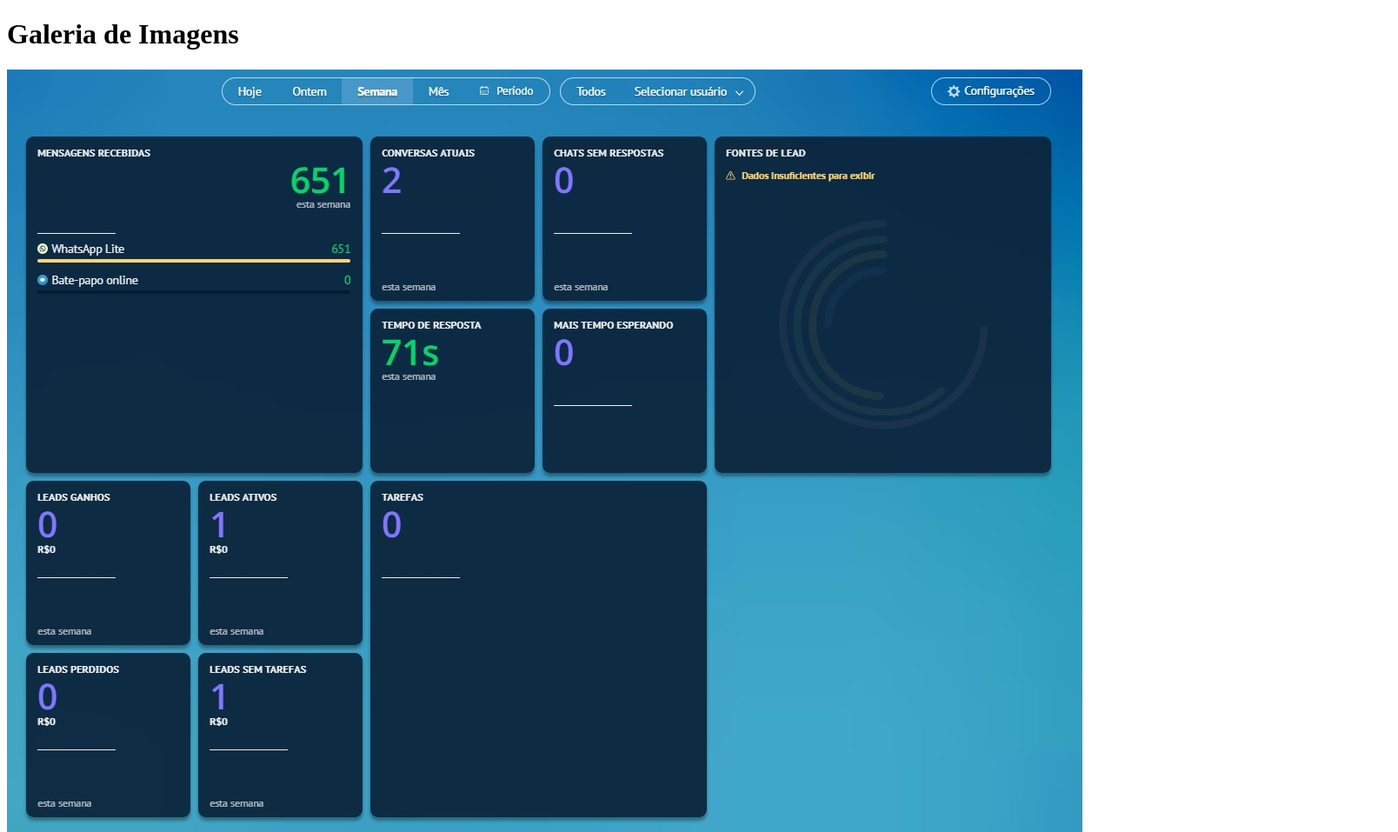
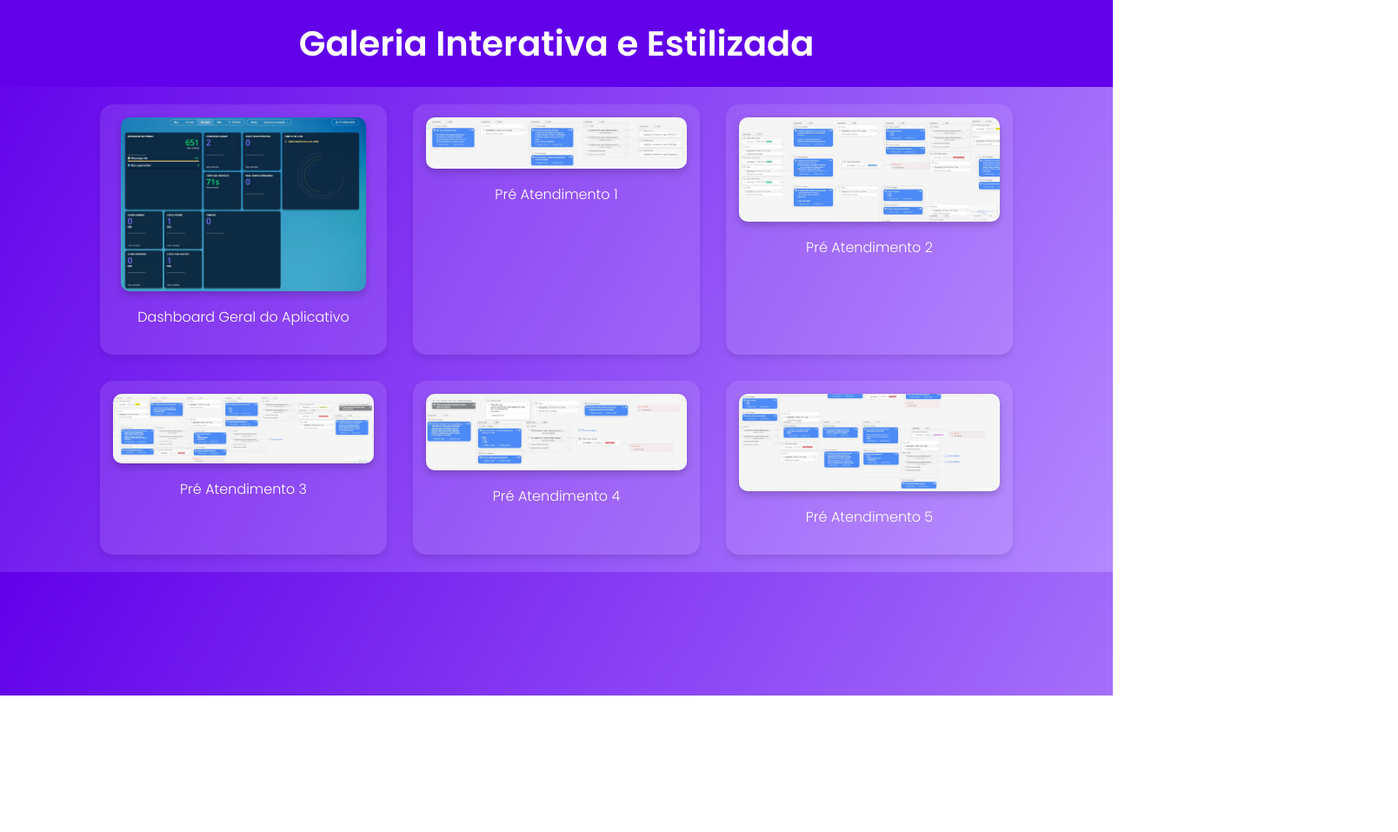
Before and after one commit to Vlencio/galeria-de-imagens, a plain HTML site: page index.html in a window 1280 px wide. Shown: the top 957 px of the page at 87% size, 1608 px wide, since content can reach past the window. After the commit the page ends 800 px from the top, so only its background shows below. Drawn offline with Linux system fonts and the light colour scheme.

Commit message:
mudanças

```diff
--- a/index.html
+++ b/index.html
@@ -3,37 +3,38 @@
 <head>
     <meta charset="UTF-8">
     <meta name="viewport" content="width=device-width, initial-scale=1.0">
-    <title>Galeria Interativa</title>
+    <title>Galeria Estilizada</title>
     <link rel="stylesheet" href="style.css">
+    <link href="https://fonts.googleapis.com/css2?family=Poppins:wght@300;400;600&display=swap" rel="stylesheet">
 </head>
 <body>
     <header>
-        <h1>Galeria de Imagens</h1>
+        <h1>Galeria Interativa e Estilizada</h1>
     </header>
     <main>
         <div class="gallery">
             <div class="image">
-                <img src="imagens/IMG-20241121-WA0004.jpg" alt="Imagem 1">
+                <img src="imagens/IMG-20241121-WA0004.jpg" alt="Dashboard Geral do Aplicativo">
                 <p>Dashboard Geral do Aplicativo</p>
             </div>
             <div class="image">
-                <img src="imagens/IMG-20241121-WA0006.jpg" alt="Imagem 2">
+                <img src="imagens/IMG-20241121-WA0006.jpg" alt="Pré Atendimento 1">
                 <p>Pré Atendimento 1</p>
             </div>
             <div class="image">
-                <img src="imagens/IMG-20241121-WA0007.jpg" alt="Imagem 3">
+                <img src="imagens/IMG-20241121-WA0007.jpg" alt="Pré Atendimento 2">
                 <p>Pré Atendimento 2</p>
             </div>
             <div class="image">
-                <img src="imagens/IMG-20241121-WA0008.jpg" alt="Imagem 4">
+                <img src="imagens/IMG-20241121-WA0008.jpg" alt="Pré Atendimento 3">
                 <p>Pré Atendimento 3</p>
             </div>
             <div class="image">
-                <img src="imagens/IMG-20241121-WA0009.jpg" alt="Imagem 5">
+                <img src="imagens/IMG-20241121-WA0009.jpg" alt="Pré Atendimento 4">
                 <p>Pré Atendimento 4</p>
             </div>
             <div class="image">
-                <img src="imagens/IMG-20241121-WA0010.jpg" alt="Imagem 6">
+                <img src="imagens/IMG-20241121-WA0010.jpg" alt="Pré Atendimento 5">
                 <p>Pré Atendimento 5</p>
             </div>
         </div>
--- a/script.js
+++ b/script.js
@@ -17,3 +17,10 @@ document.querySelectorAll(".gallery .image img").forEach(img => {
 closeBtn.addEventListener("click", () => {
     modal.style.display = "none";
 });
+
+// Fecha o modal ao clicar fora da imagem
+modal.addEventListener("click", (e) => {
+    if (e.target === modal) {
+        modal.style.display = "none";
+    }
+});
--- a/style.css
+++ b/style.css
@@ -1,3 +1,71 @@
+/* Estilo do corpo */
+body {
+    font-family: 'Poppins', sans-serif;
+    margin: 0;
+    padding: 0;
+    background: linear-gradient(120deg, #6200ea, #b388ff);
+    color: #fff;
+}
+
+/* Estilo do cabeçalho */
+header {
+    text-align: center;
+    padding: 20px;
+    background-color: #6200ea;
+    color: white;
+}
+
+header h1 {
+    margin: 0;
+    font-weight: 600;
+    font-size: 2.5rem;
+}
+
+/* Galeria */
+.gallery {
+    display: flex;
+    flex-wrap: wrap;
+    justify-content: center;
+    gap: 30px;
+    padding: 20px;
+}
+
+.image {
+    flex: 1 1 calc(33.333% - 40px);
+    max-width: 300px;
+    border-radius: 15px;
+    background: rgba(255, 255, 255, 0.1);
+    backdrop-filter: blur(5px);
+    padding: 15px;
+    box-shadow: 0 4px 6px rgba(0, 0, 0, 0.1);
+    text-align: center;
+    transition: transform 0.3s ease, box-shadow 0.3s ease;
+}
+
+.image:hover {
+    transform: scale(1.02);
+    box-shadow: 0 8px 16px rgba(0, 0, 0, 0.2);
+}
+
+.image img {
+    max-width: 100%;
+    max-height: 200px;
+    border-radius: 10px;
+    box-shadow: 0 4px 8px rgba(0, 0, 0, 0.2);
+    transition: transform 0.3s ease, box-shadow 0.3s ease;
+}
+
+.image img:hover {
+    transform: scale(1.05);
+    box-shadow: 0 8px 16px rgba(0, 0, 0, 0.4);
+}
+
+.image p {
+    margin-top: 10px;
+    font-size: 1rem;
+    font-weight: 300;
+}
+
 /* Modal */
 .modal {
     display: none;
@@ -8,7 +76,17 @@
     width: 100%;
     height: 100%;
     overflow: auto;
-    background-color: rgba(0, 0, 0, 0.9);
+    background: rgba(0, 0, 0, 0.9);
+    animation: fadeIn 0.5s;
+}
+
+@keyframes fadeIn {
+    from {
+        opacity: 0;
+    }
+    to {
+        opacity: 1;
+    }
 }
 
 .modal-content {
@@ -16,6 +94,16 @@
     display: block;
     width: 80%;
     max-width: 700px;
+    animation: zoomIn 0.5s;
+}
+
+@keyframes zoomIn {
+    from {
+        transform: scale(0.8);
+    }
+    to {
+        transform: scale(1);
+    }
 }
 
 .modal-content:hover {
@@ -28,14 +116,24 @@
     top: 15px;
     right: 35px;
     color: white;
-    font-size: 30px;
+    font-size: 2rem;
     font-weight: bold;
+    background: #ff1744;
+    border: none;
+    padding: 5px 10px;
+    border-radius: 50%;
     cursor: pointer;
+    transition: transform 0.3s ease, background-color 0.3s;
+}
+
+.close:hover {
+    transform: scale(1.2);
+    background: #ff616f;
 }
 
 #caption {
     text-align: center;
     color: white;
     padding: 10px 20px;
-    font-size: 20px;
+    font-size: 1.2rem;
 }
```
